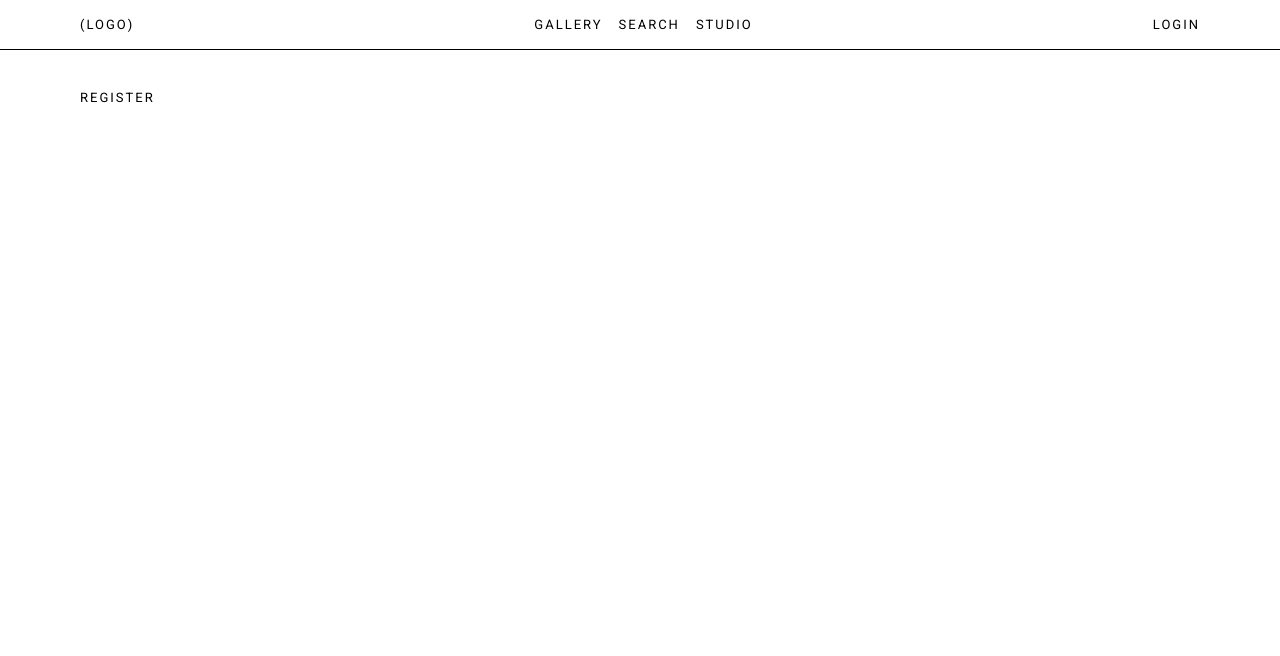
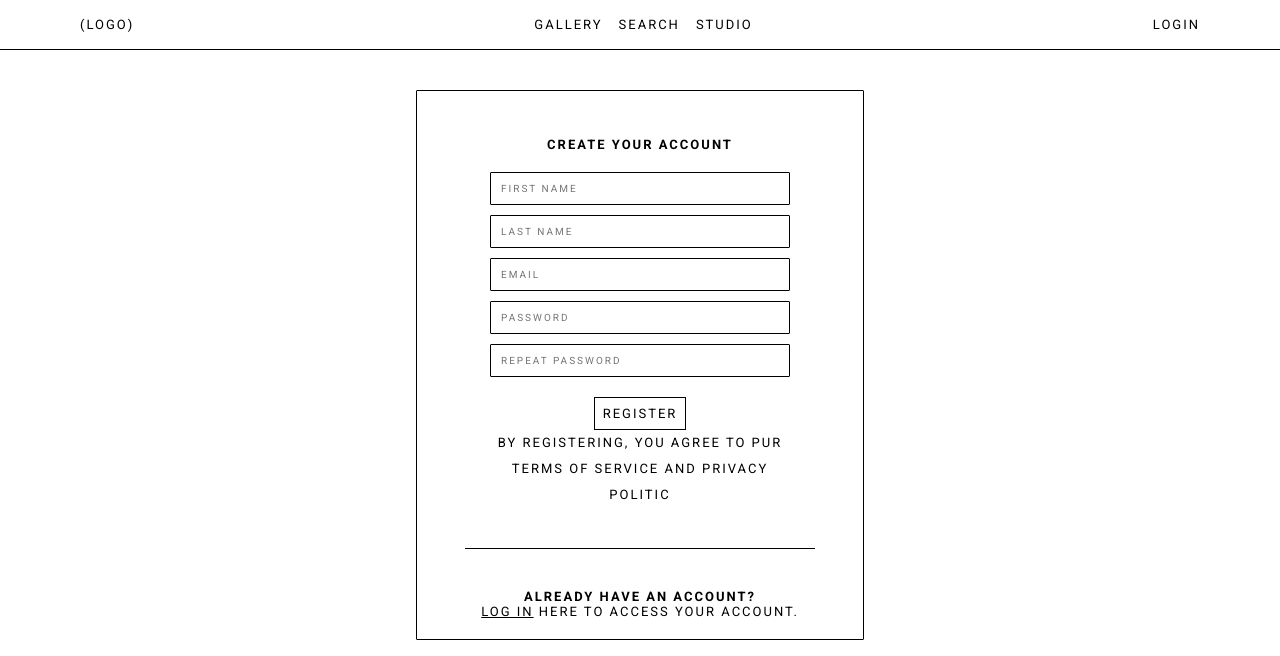
Before and after one commit to FacuBelli/API-Grupo11, a React (Vite) app: page /auth/register in a window 1280 px wide. Shown: the top 656 px of the page. Built offline with nearby package versions, Linux system fonts and the light colour scheme.

Commit message:
jaz les entrega su fabuloso login y register enjoy

```diff
--- a/src/components/Navbar/index.tsx
+++ b/src/components/Navbar/index.tsx
@@ -14,7 +14,7 @@ export default function Navbar() {
         </ul>
       </nav>
 
-      <p>LOGIN</p>
+      <Link to='/auth/login'>LOGIN</Link>
     </header>
   )
 }
--- a/src/pages/Login/index.tsx
+++ b/src/pages/Login/index.tsx
@@ -1,7 +1,28 @@
+import styles from "./styles.module.css"
+import { Link } from "react-router-dom"
+import Button from "../../components/Button/index"
+
 export default function Login() {
   return (
     <main>
-    <h1>Login</h1>
+      <div className= {styles.container}>
+      <section className={styles.section}>
+        <h1> <span>LOGIN TO YOUR ACCOUNT </span></h1>
+        <form action="input" className={styles.form}>
+          <input className={styles.input} type="email" placeholder='email' />
+          <input className={styles.input} type="password" placeholder='password' />
+        </form>
+        <p>Forgot your password?</p> {/* hay que agregar el link para recuperar la contraseña */}
+        <Button to="/">Log In</Button>
+        <div className={styles.linea}></div>
+        <div>
+          <h2><span>new to our gallery</span></h2>
+          <p> <Link to='/auth/register' className={styles.signup}> Sign Up</Link> here to create an account and star exploring.</p>
+        </div>
+      </section>
+      </div>
     </main>
+
   )
+
 }
--- /dev/null
+++ b/src/pages/Login/styles.module.css
@@ -0,0 +1,57 @@
+.linea{
+    background-color: black;
+    width: 80%;
+    height: 1px;
+    margin: 20px auto;
+
+}
+
+.form{
+  width: 300px;
+  margin-top: auto;
+  margin-bottom: auto;
+  margin-left: auto;
+  margin-right: auto;
+  padding: 2%;
+}
+
+.input[type="email"],
+.input[type="password"] {
+    width: 100%; /* Ancho completo */
+    padding: 10px; /* Espaciado interno */
+    margin-bottom: 10px; /* Espaciado inferior */
+    border: 1px solid #000; /* Borde delgado negro */
+    border-radius: 1px; /* Bordes redondeados */
+    font-size: 10px; /* Tamaño del texto */
+    background-color: #fff; /* Color de fondo negro */
+    color: #000; /* Color del texto blanco */
+}
+.signup {
+    text-decoration: underline;
+}
+
+.section {
+    width: 100%; /* O cualquier otro ancho deseado */
+    margin: 0 auto; /* Centrado horizontal */
+    text-align: center;
+    display: flex;
+    flex-direction: column;
+    align-items: center; /* Alinear verticalmente */
+    justify-content: center;  /*Alinear horizontalmente */
+    gap: 20px;
+    padding: 45px;
+}
+
+
+
+/* Contenedor principal */
+.container {
+    text-align:center; /* Alineación central */
+    line: height 5%;
+    padding: 1px; /* Espaciado interno */
+    border: 1px solid #000; /* Borde delgado negro */
+    border-radius: 1px; /* Bordes redondeados */
+    width: 40%; /* Ancho del contenedor NO TOCAR*/
+    height: 450px;  /* ALTO del contenedor NO TOCAR*/
+    margin: 0 auto; /* Centrado horizontal */
+}
--- a/src/pages/Register/index.tsx
+++ b/src/pages/Register/index.tsx
@@ -1,7 +1,32 @@
+import styles from "./styles.module.css"
+import { Link } from "react-router-dom"
+import Button from "../../components/Button/index"
+
 export default function Register() {
   return (
     <main>
-    <h1>Register</h1>
+      <div className={styles.container}>
+        <section className= {styles.section}>
+          <h1> <span>CREATE YOUR ACCOUNT </span></h1>
+          <form action="input" className={styles.form}>
+            <input className={styles.input} type="text" placeholder='FIRST NAME' />
+            <input className={styles.input} type="text" placeholder='LAST NAME' />
+            <input className={styles.input} type="email" placeholder='email' />
+            <input className={styles.input} type="password" placeholder='password' />
+            <input className={styles.input} type="password" placeholder='REPEAT PASSWORD' />
+            {/* <Button to="/" className={styles.button}>REGISTER</Button> */}
+            <div style={{ width: '100%', marginTop: '10px', display: 'flex', justifyContent: 'center' }}>
+           <Button to= "/">REGISTER</Button>
+            </div>
+            <p>by registering, you agree to pur terms of service and privacy politic </p>
+          </form>
+          <div className={styles.linea}></div>
+          <div>
+            <h2><span>already have an account?</span></h2>
+            <p> <Link to='/auth/login' className={styles.login}> Log In</Link> here to access your account.</p>
+          </div>
+        </section>
+      </div>
     </main>
   )
 }
--- /dev/null
+++ b/src/pages/Register/styles.module.css
@@ -0,0 +1,63 @@
+/* Línea horizontal */
+.linea {
+    background-color: black;
+    width: 350px;
+    height: 1px;
+    margin: 20px auto;
+}
+
+/* Formulario */
+.form {
+    width: 300px;
+    margin: auto; /* Simplifica el margen a "auto" para centrar horizontalmente */
+    line-height: 2; /* Interlineado */
+}
+
+/* Campos de entrada */
+.input {
+    width: 100%; /* Ancho completo */
+    padding: 10px; /* Espaciado interno */
+    margin-bottom: 10px; /* Espaciado inferior */
+    border: 1px solid #000; /* Borde delgado negro */
+    border-radius: 1px; /* Bordes redondeados */
+    font-size: 10px; /* Tamaño del texto */
+    background-color: #fff; /* Color de fondo negro */
+    color: #000; /* Color del texto blanco */
+}
+
+/* Enlace de inicio de sesión */
+.login {
+    text-decoration: underline;
+}
+
+/* Sección principal */
+.section {
+    width: 100%;
+    margin: 0 auto;
+    text-align: center;
+    display: flex;
+    flex-direction: column;
+    align-items: center;
+    justify-content: center;
+    gap: 20px;
+    padding: 45px ;
+}
+
+/* Contenedor principal */
+.container {
+    text-align: center;
+    padding: 1px;
+    border: 1px solid #000;
+    border-radius: 1px;
+    width: 40%;
+    height: 550px;
+    margin: auto; /* Simplifica el margen a "auto" para centrar horizontalmente */
+    line: height 5%;
+}
+
+.button {
+    width: '100%';
+    margin-top: '10px';
+    display: 'flex';
+    justify-content: center;
+ }
```
